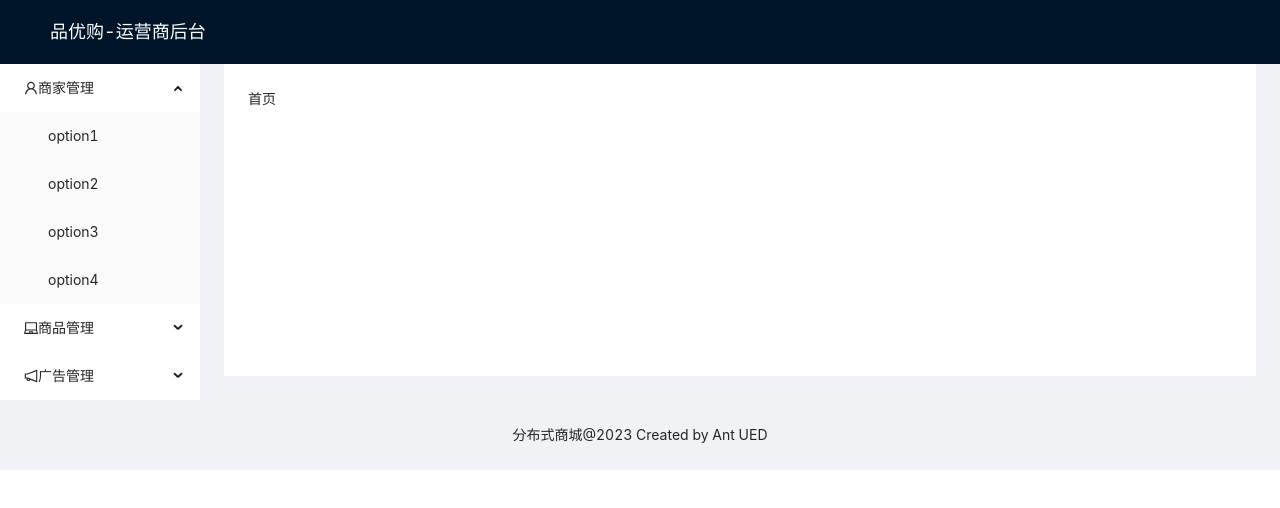
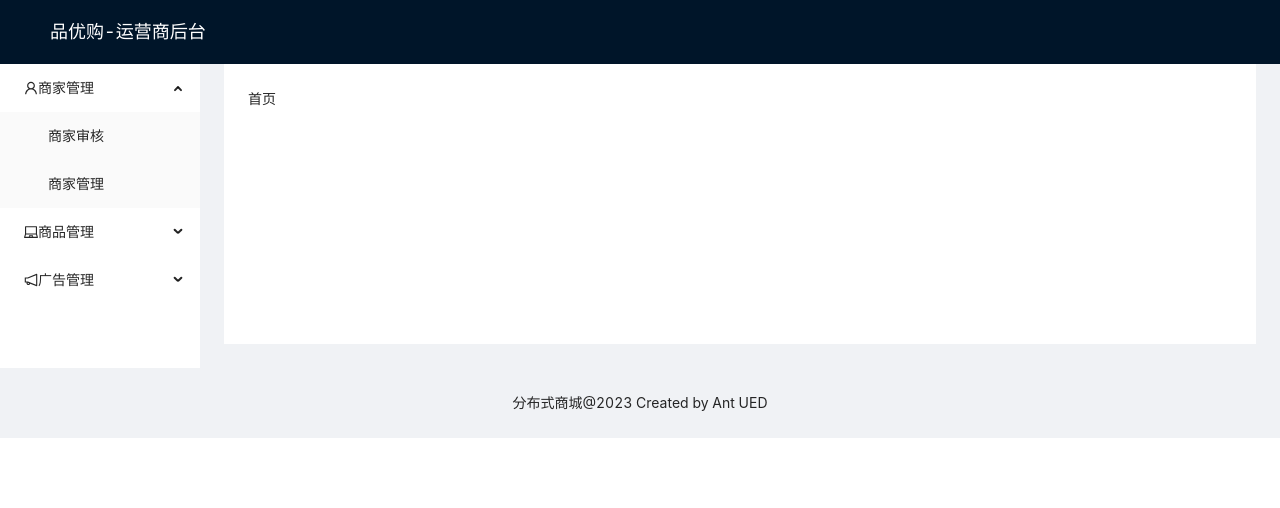
Before and after one commit to pidan352/mall, a Vue app in the folder web/: page / in a window 1280 px wide. Both pictures are taken after a click on the element "商家管理". Shown: the top 508 px of the page. Built offline with nearby package versions, Linux system fonts and the light colour scheme.

Commit message:
update menu

```diff
--- a/web/src/components/the-leafmenu.vue
+++ b/web/src/components/the-leafmenu.vue
@@ -12,10 +12,8 @@
                 <template #title>
                     <span><user-outlined/>商家管理</span>
                 </template>
-                <a-menu-item key="1">option1</a-menu-item>
-                <a-menu-item key="2">option2</a-menu-item>
-                <a-menu-item key="3">option3</a-menu-item>
-                <a-menu-item key="4">option4</a-menu-item>
+                <a-menu-item key="1">商家审核</a-menu-item>
+                <a-menu-item key="2">商家管理</a-menu-item>
             </a-sub-menu>
 
 
@@ -23,13 +21,13 @@
                 <template #title>
                     <span><laptop-outlined/>商品管理</span>
                 </template>
-                <a-menu-item key="5">
+                <a-menu-item key="3">
                     <router-link to="/brand">品牌管理</router-link>
                 </a-menu-item>
-                <a-menu-item key="6">规格管理</a-menu-item>
-                <a-menu-item key="7">模板管理</a-menu-item>
-                <a-menu-item key="8">分类管理</a-menu-item>
-                <a-menu-item key="9">商品审核</a-menu-item>
+                <a-menu-item key="4">规格管理</a-menu-item>
+                <a-menu-item key="5">模板管理</a-menu-item>
+                <a-menu-item key="6">分类管理</a-menu-item>
+                <a-menu-item key="7">商品审核</a-menu-item>
             </a-sub-menu>
 
 
@@ -37,8 +35,8 @@
                 <template #title>
                     <span><notification-outlined/>广告管理</span>
                 </template>
-                <a-menu-item key="10">广告类别</a-menu-item>
-                <a-menu-item key="11">广告内容</a-menu-item>
+                <a-menu-item key="8">广告类别</a-menu-item>
+                <a-menu-item key="9">广告内容</a-menu-item>
             </a-sub-menu>
         </a-menu>
     </a-layout-sider>
```
